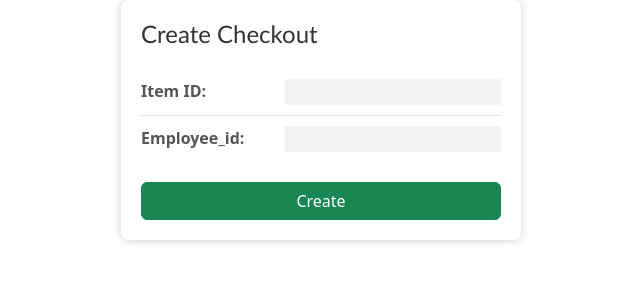
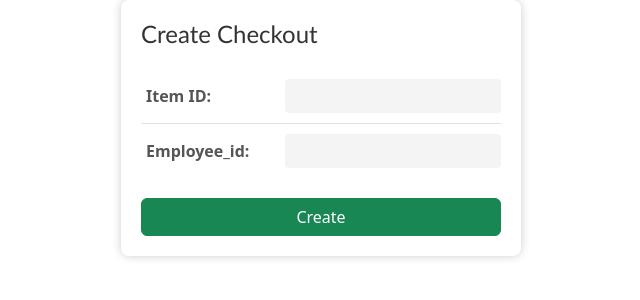
Before and after one commit to Teknicallity/Comp405-Inventory, a Flask app: page /checkouts/create/ in a window 1280 px wide. Shown: the part 64-364 px from the top of the page, without its empty margins (319-959 px from the left). Run offline with Flask 3, Linux system fonts and the light colour scheme; the visitor is signed in with stand-in values (Sample User, id 1); data that the repository does not hold is empty; some libraries are stand-ins or nearby versions.

Commit message:
Fix label and input text of display cards

```diff
--- a/app/static/stylesheets/item.css
+++ b/app/static/stylesheets/item.css
@@ -36,6 +36,7 @@
 .label {
     font-weight: bold;
     color: #555;
+    padding: 5px;
 }
 
 .value {
@@ -47,6 +48,8 @@
     width: 60%;
     background-color: #ececec;
     color: #666;
+    padding: 5px;
+    border-radius: 4px;
 }
 
 input, select {
@@ -54,6 +57,8 @@ input, select {
     background-color: #f4f4f4;
     color: #333;
     width: 60%;
+    padding: 5px;
+    border-radius: 4px;
 }
 
 input:disabled, select:disabled {
```
